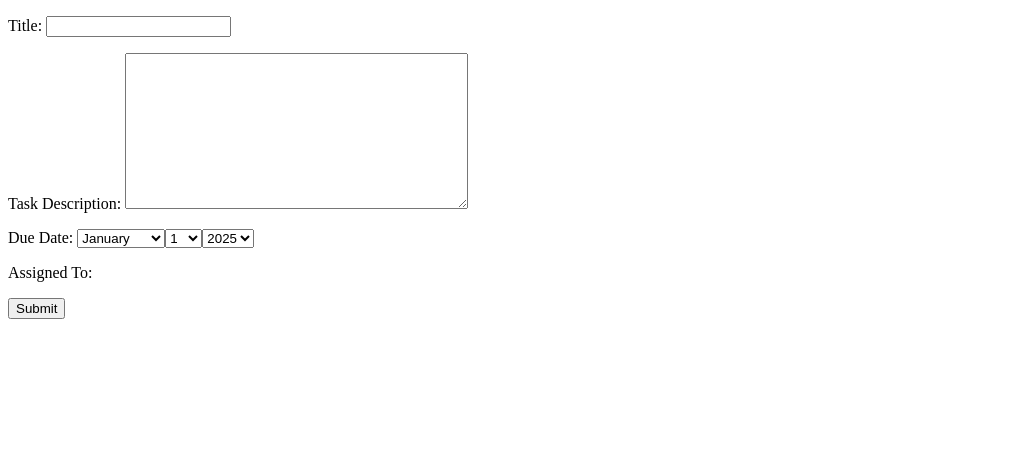
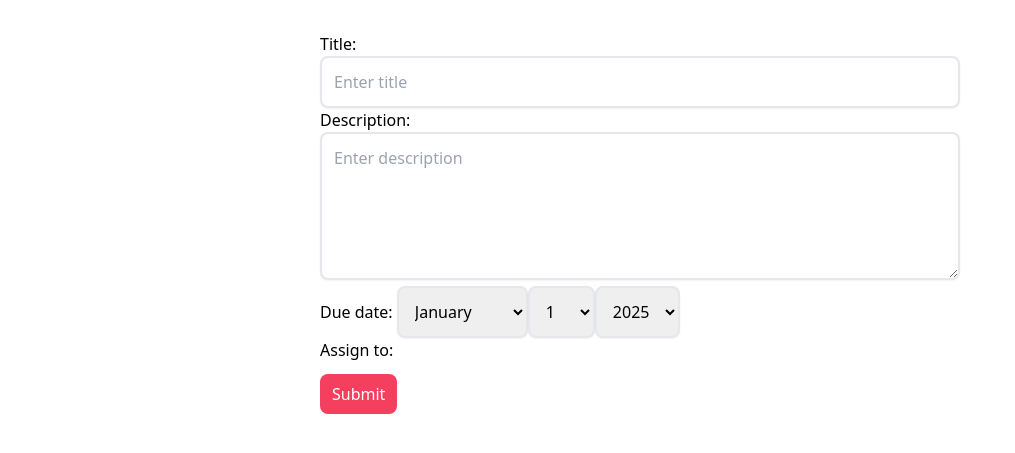
Before and after one commit to habib6bd/django-task-management, a Django app: page /tasks/create-task in a window 1280 px wide. Shown: the top 453 px of the page, without its empty margins (0-1015 px from the left). Run offline with Django 5.2, Linux system fonts and the light colour scheme; data that the repository does not hold is empty.

Commit message:
Module-6 completed

```diff
--- a/static/css/output.css
+++ b/static/css/output.css
@@ -649,6 +649,14 @@ video {
   margin-right: 0.5rem;
 }
 
+.mt-8 {
+  margin-top: 2rem;
+}
+
+.mt-3 {
+  margin-top: 0.75rem;
+}
+
 .block {
   display: block;
 }
@@ -712,6 +720,10 @@ video {
 
 .w-full {
   width: 100%;
+}
+
+.w-1\/2 {
+  width: 50%;
 }
 
 .max-w-\[1400px\] {
@@ -807,6 +819,10 @@ video {
 
 .rounded-xl {
   border-radius: 0.75rem;
+}
+
+.rounded-sm {
+  border-radius: 0.125rem;
 }
 
 .border {
@@ -911,9 +927,9 @@ video {
   background-color: rgb(234 179 8 / var(--tw-bg-opacity, 1));
 }
 
-.bg-red-600 {
+.bg-rose-500 {
   --tw-bg-opacity: 1;
-  background-color: rgb(220 38 38 / var(--tw-bg-opacity, 1));
+  background-color: rgb(244 63 94 / var(--tw-bg-opacity, 1));
 }
 
 .p-2 {
--- a/tasks/forms.py
+++ b/tasks/forms.py
@@ -1,19 +1,74 @@
+from django import forms
+from tasks.models import Task
 
-from django import forms
+# Django Form
+
 
 class TaskForm(forms.Form):
-    title = forms.CharField(max_length= 250)
+    title = forms.CharField(max_length=250, label="Task Title")
     description = forms.CharField(
-        widget= forms.Textarea, label='Task Description'
-    )
-    due_date = forms.DateField(widget=forms.SelectDateWidget, label='Due Date')
-    assign_to = forms.MultipleChoiceField(widget=forms.CheckboxSelectMultiple, choices=[], label='Assigned To')
+        widget=forms.Textarea, label='Task Description')
+    due_date = forms.DateField(widget=forms.SelectDateWidget, label="Due Date")
+    assigned_to = forms.MultipleChoiceField(
+        widget=forms.CheckboxSelectMultiple, choices=[], label='Assigned To')
 
     def __init__(self, *args, **kwargs):
         # print(args, kwargs)
         employees = kwargs.pop("employees", [])
-        print(employees)
         super().__init__(*args, **kwargs)
         self.fields['assign_to'].choices = [
-            (emp.id, emp.name) for emp in employees
-        ]
+            (emp.id, emp.name) for emp in employees]
+
+
+class StyledFormMixin:
+    """ Mixing to apply style to form field"""
+
+    default_classes = "border-2 border-gray-300 w-full p-3 rounded-lg shadow-sm focus:outline-none focus:border-rose-500 focus:ring-rose-500"
+
+    def apply_styled_widgets(self):
+        for field_name, field in self.fields.items():
+            if isinstance(field.widget, forms.TextInput):
+                field.widget.attrs.update({
+                    'class': self.default_classes,
+                    'placeholder': f"Enter {field.label.lower()}"
+                })
+            elif isinstance(field.widget, forms.Textarea):
+                field.widget.attrs.update({
+                    'class': f"{self.default_classes} resize-none",
+                    'placeholder':  f"Enter {field.label.lower()}",
+                    'rows': 5
+                })
+            elif isinstance(field.widget, forms.SelectDateWidget):
+                print("Inside Date")
+                field.widget.attrs.update({
+                    "class": "border-2 border-gray-300 p-3 rounded-lg shadow-sm focus:outline-none focus:border-rose-500 focus:ring-rose-500"
+                })
+            elif isinstance(field.widget, forms.CheckboxSelectMultiple):
+                print("Inside checkbox")
+                field.widget.attrs.update({
+                    'class': "space-y-2"
+                })
+            else:
+                print("Inside else")
+                field.widget.attrs.update({
+                    'class': self.default_classes
+                })
+
+
+# Django Model Form
+
+
+class TaskModelForm(StyledFormMixin, forms.ModelForm):
+    class Meta:
+        model = Task
+        fields = ['title', 'description', 'due_date', 'assign_to']
+        widgets = {
+            'due_date': forms.SelectDateWidget,
+            'assign_to': forms.CheckboxSelectMultiple
+        }
+
+    """ Widget using mixins """
+
+    def __init__(self, *arg, **kwarg):
+        super().__init__(*arg, **kwarg)
+        self.apply_styled_widgets()
--- a/tasks/models.py
+++ b/tasks/models.py
@@ -4,6 +4,9 @@ from django.db import models
 class Employee(models.Model):
     name = models.CharField(max_length=100)
     email = models.EmailField(unique=True)
+
+    def __str__(self):
+        return self.name
 
 class Task(models.Model):
     project = models.ForeignKey(
--- a/tasks/templates/task_form.html
+++ b/tasks/templates/task_form.html
@@ -1,15 +1,24 @@
+{% load static %}
 <!DOCTYPE html>
 <html lang="en">
 <head>
     <meta charset="UTF-8">
     <meta name="viewport" content="width=device-width, initial-scale=1.0">
     <title>Forms</title>
+    <link rel="stylesheet" href="{% static 'css/output.css' %}">
 </head>
 <body>
+   <div class="w-1/2 mx-auto mt-8">
+    <div>
+        {% if message %}
+        <p>{{message}}</p>
+        {% endif %}
+    </div>
     <form method="POST">
         {% csrf_token %}
         {{ form.as_p }}
-        <button type="submit">Submit</button>
+        <button type="submit" class="bg-rose-500 px-3 py-2 mt-3 rounded-lg text-white">Submit</button>
     </form>
+   </div>
 </body>
 </html>
--- a/tasks/views.py
+++ b/tasks/views.py
@@ -1,6 +1,6 @@
 from django.http import HttpResponse
 from django.shortcuts import render
-from tasks.forms import TaskForm
+from tasks.forms import TaskForm, TaskModelForm
 from tasks.models import Employee, Task
 # Create your views here.
 def manager_dashboard(request):
@@ -22,26 +22,32 @@ def test(request):
     return render(request, 'test.html', context)
 
 def create_task(request):
-    employees = Employee.objects.all()
-    form = TaskForm(employees = employees) # For Get method
+    # employees = Employee.objects.all()
+    form = TaskModelForm() # For Get method
 
     if request.method == 'POST':
-        form = TaskForm(request.POST, employees = employees)
+        form = TaskModelForm(request.POST)
         if form.is_valid():
-            data = form.cleaned_data
-            title = data.get('title')
-            description = data.get('description')
-            due_date = data.get('due_date')
-            assign_to = data.get('assign_to')
+            """ For Model Form Data"""
+            form.save()
 
-            task = Task.objects.create(
-                title= title, description = description, due_date = due_date)
-            #Assign employee to task
-            for emp_id in assign_to:
-                employee = Employee.objects.get(id = emp_id)
-                task.assign_to.add(employee)
+            return render(request, 'task_form.html', {"form": form, "message": "Task added successfully"})
 
-            return HttpResponse("Task Added Successfully")
+            '''For Django Form Data'''
+            # data = form.cleaned_data
+            # title = data.get('title')
+            # description = data.get('description')
+            # due_date = data.get('due_date')
+            # assign_to = data.get('assign_to')
+
+            # task = Task.objects.create(
+            #     title= title, description = description, due_date = due_date)
+            # #Assign employee to task
+            # for emp_id in assign_to:
+            #     employee = Employee.objects.get(id = emp_id)
+            #     task.assign_to.add(employee)
+
+            # return HttpResponse("Task Added Successfully")
 
 
     context = {"form": form}
```
